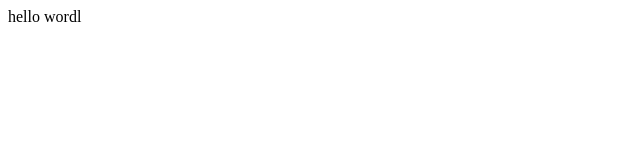
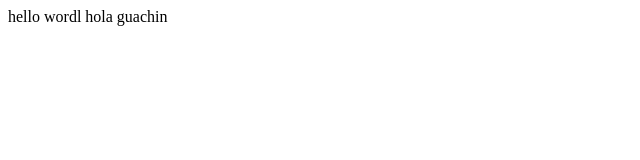
Before and after one commit to Joaquinsito123/Coursera, a plain HTML site: page mod3_solution/index.html in a window 1280 px wide. Shown: the whole page, without its empty margins (0-640 px from the left). Drawn offline with Linux system fonts and the light colour scheme.

Commit message:
small change

```diff
--- a/mod3_solution/index.html
+++ b/mod3_solution/index.html
@@ -8,5 +8,6 @@
 </head>
 <body>
     hello wordl
+    hola guachin
 </body>
 </html>
```
